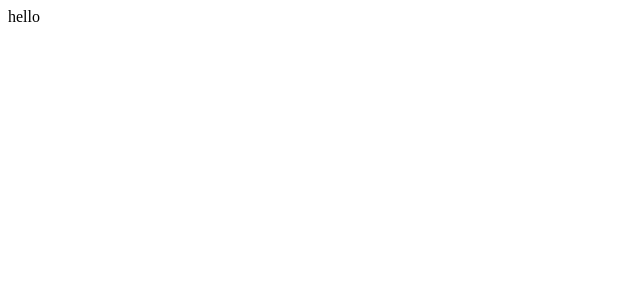
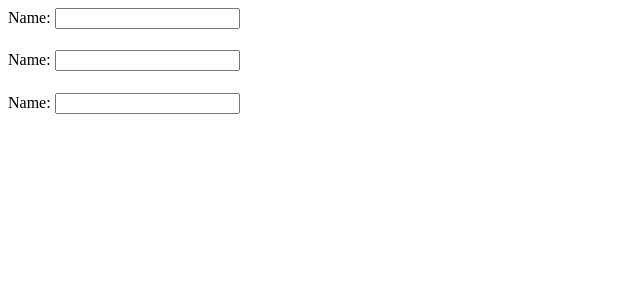
Before and after one commit to Baguirre03/cv-app, a React (Vite) app: page / in a window 1280 px wide. Shown: the top 300 px of the page, without its empty margins (0-640 px from the left). Built offline with nearby package versions, Linux system fonts and the light colour scheme.

Commit message:
get general section working

```diff
--- a/src/App.jsx
+++ b/src/App.jsx
@@ -1,3 +1,20 @@
+import Input from "./input";
+import { useState } from "react";
+
 export default function App() {
-  return <div>hello</div>;
+  const [display, setDisplay] = useState("");
+  function handleChange(e) {
+    setDisplay(e.target.value);
+  }
+  return (
+    <div>
+      <Input
+        type="text"
+        name="name"
+        value={display}
+        onChange={handleChange}
+      ></Input>
+      <h1>{display}</h1>
+    </div>
+  );
 }
--- a/src/input.jsx
+++ b/src/input.jsx
@@ -0,0 +1,8 @@
+export default function Input({ type, name, value, onChange }) {
+  return (
+    <>
+      <label>{name}: </label>
+      <input type={type} key={name} value={value} onChange={onChange}></input>
+    </>
+  );
+}
--- a/src/main.jsx
+++ b/src/main.jsx
@@ -1,9 +1,10 @@
 import React from "react";
 import ReactDOM from "react-dom/client";
 import App from "./app.jsx";
+import General from "./section.jsx";
 
 ReactDOM.createRoot(document.getElementById("root")).render(
   <React.StrictMode>
-    <App></App>
-  </React.StrictMode>
+    <General section="general"></General>
+  </React.StrictMode>,
 );
--- a/src/section.jsx
+++ b/src/section.jsx
@@ -0,0 +1,47 @@
+import Input from "./input";
+import { useState } from "react";
+
+export default function General() {
+  const [general, setGeneral] = useState({ name: "", email: "", phone: "" });
+  console.log(general);
+  function handeName(e) {
+    const copy = { ...general, name: e.target.value };
+    setGeneral(copy);
+  }
+
+  function handleEmail(e) {
+    const copy = { ...general, email: e.target.value };
+    setGeneral(copy);
+  }
+
+  function handlePhone(e) {
+    const copy = { ...general, phone: e.target.value };
+    setGeneral(copy);
+  }
+
+  return (
+    <div>
+      <Input
+        type="text"
+        name="Name"
+        value={general.name}
+        onChange={handeName}
+      ></Input>
+      <h1>{general.name}</h1>
+      <Input
+        type="text"
+        name="Name"
+        value={general.email}
+        onChange={handleEmail}
+      ></Input>
+      <h1>{general.email}</h1>
+      <Input
+        type="text"
+        name="Name"
+        value={general.phone}
+        onChange={handlePhone}
+      ></Input>
+      <h1>{general.phone}</h1>
+    </div>
+  );
+}
```
